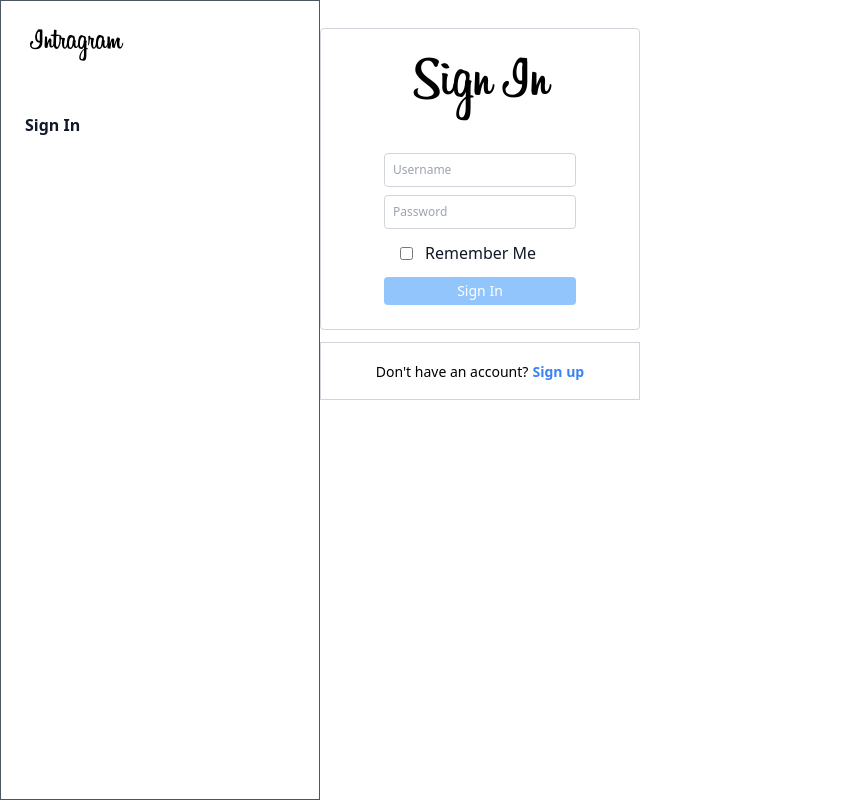
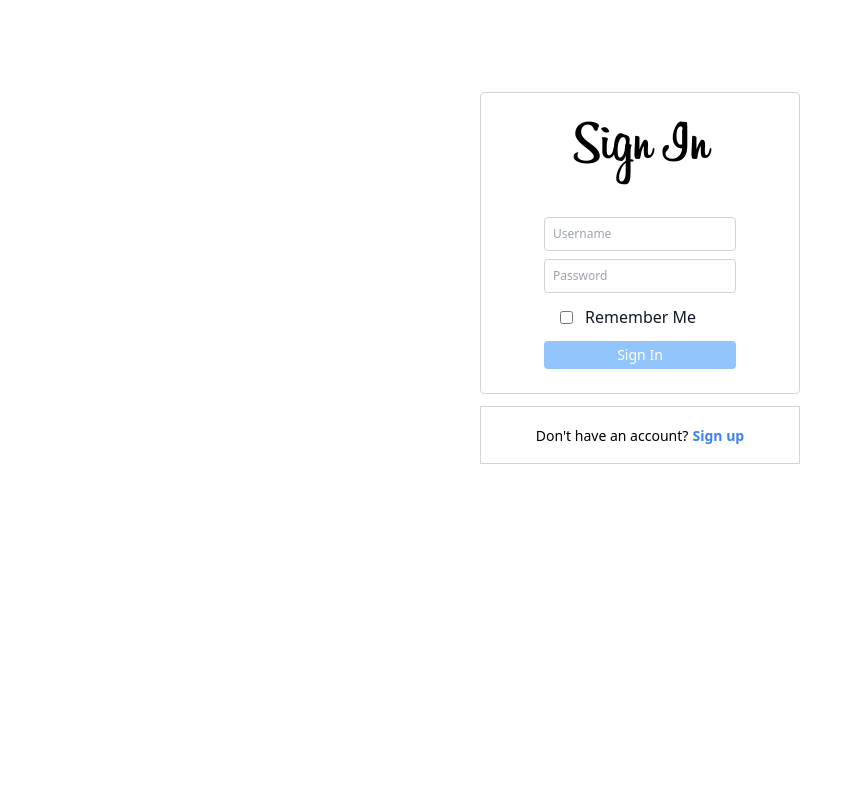
Before and after one commit to Willmo103/Meme-Share, a Flask app: page /login in a window 1280 px wide. Shown: the whole page, without its empty margins (0-862 px from the left). Run offline with Flask 3, Linux system fonts and the light colour scheme; parts of the project's set-up code (start-up, migrations or seed data) failed here and were passed over; some libraries are stand-ins or nearby versions.

Commit message:
index page and base.html all styled corretly

```diff
--- a/app/routes/index.py
+++ b/app/routes/index.py
@@ -7,7 +7,7 @@ import os
 @endpoint.route("/")
 @endpoint.route("/index", methods=["GET"])
 def index_page():
-    if not current_user.is_authenticated and os.environ.get("ENV_MODE") != "dev":
+    if not current_user.is_authenticated:
         return redirect(url_for("routes.login"))
     else:
         user_id = None
--- a/app/static/css/output.css
+++ b/app/static/css/output.css
@@ -604,6 +604,18 @@ video {
   z-index: 50;
 }
 
+.col-auto {
+  grid-column: auto;
+}
+
+.col-span-10 {
+  grid-column: span 10 / span 10;
+}
+
+.col-span-2 {
+  grid-column: span 2 / span 2;
+}
+
 .m-4 {
   margin: 1rem;
 }
@@ -708,6 +720,10 @@ video {
 
 .mt-1 {
   margin-top: 0.25rem;
+}
+
+.mt-16 {
+  margin-top: 4rem;
 }
 
 .mt-2 {
@@ -944,6 +960,10 @@ video {
   align-items: center;
 }
 
+.items-baseline {
+  align-items: baseline;
+}
+
 .justify-start {
   justify-content: flex-start;
 }
@@ -958,6 +978,10 @@ video {
 
 .justify-between {
   justify-content: space-between;
+}
+
+.justify-around {
+  justify-content: space-around;
 }
 
 .justify-evenly {
@@ -1390,10 +1414,6 @@ video {
   font-family: 'billabong';
 
   src: url('../fonts/billabong.ttf');
-}
-
-.nav-icon {
-  font-size: 24px;
 }
 
 .fixed-sidebar {
--- a/app/static/css/styles.css
+++ b/app/static/css/styles.css
@@ -9,9 +9,7 @@
 
 @import 'fontawesome-free/css/all.css';
 
-.nav-icon {
-    font-size: 24px;
-}
+
 
 .fixed-sidebar {
     position: fixed;
--- a/app/templates/base.html
+++ b/app/templates/base.html
@@ -1,19 +1,6 @@
 <!DOCTYPE html>
 <html lang="en">
-
-<head>
-    <meta charset="UTF-8">
-    <meta name="viewport" content="width=device-width, initial-scale=1.0">
-    <title>{{ title }}</title>
-    <link class="" href="{{url_for('static', filename='css/output.css')}}" rel="stylesheet">
-    <link class="" href="../static/css/output.css" rel="stylesheet">
-    <script src="https://kit.fontawesome.com/03efbea893.js" crossorigin="anonymous"></script>
-    <!-- Site Icon -->
-    <link rel="icon" type="image/png" href="{{ url_for('static', filename='images/intragram_logo_darkmode.png') }}"
-        class="dark:hidden">
-</head>
-
-<body class="dark:bg-black bg-white text-gray-900 dark:text-gray-100">
+{% include 'head.html' %}
 
 <body class="dark:bg-black bg-white text-gray-900 dark:text-gray-100">
     <div class="flex flex-row">
@@ -35,25 +22,25 @@
                         {% if current_user.is_authenticated %}
                         <li class="flex flex-row w-full justify-between my-2">
                             <a class="text-grey-600 dark:text-white no-underline hover:text-gray-300 hover:text-underline py-2 px-4 text-1xl font-semibold"
-                                    href="#"><span class="mr-2"><i
-                                            class="fas fa-home mr-1 nav-icon ms-2"></i></span>Home</a>
+                                href="#"><span class="mr-2"><i class="fas fa-home mr-1 nav-icon ms-2"
+                                        style="width:24px; height:21px;"></i></span>Home</a>
                         </li>
                         <li class="flex flex-row w-full justify-between my-2">
                             <a class="text-grey-600 dark:text-white no-underline hover:text-gray-300 hover:text-underline py-3 px-4 text-1xl font-semibold"
-                                    href="#"><span class="mr-2"><i
-                                            class="far fa-bookmark mr-1 nav-icon ms-2"></i></span>Saved</a>
+                                href="#"><span class="mr-2"><i class="far fa-bookmark mr-1 nav-icon ms-2"
+                                        style="width:24px; height:21px;"></i></span>Saved</a>
                         </li>
                         <li class="flex flex-row w-full justify-start my-2">
                             <a class="text-grey-600 dark:text-white no-underline hover:text-gray-200 hover:text-underline py-2 px-4 text-1xl font-semibold"
                                 href="{{url_for('routes.logout')}}">
-                                    <span class="mr-2"><i
-                                            class="fa-solid fa-right-from-bracket nav-icon ms-2"></i></span>Logout</a>
+                                <span class="mr-2"><i class="fa-solid fa-right-from-bracket nav-icon ms-2"
+                                        style="width:24px; height:21px;"></i></span>Logout</a>
                         </li>
                         <li class="flex flex-row w-full justify-start my-2">
                             <a class="text-grey-600 dark:text-white no-underline hover:text-gray-200 hover:text-underline py-2 px-4 text-1xl font-semibold"
                                 class="nav-link" href="#" id="upload">
-                                    <span class="mr-2"><i
-                                            class="fa-solid fa-arrow-up-from-bracket nav-icon ms-2"></i></span>Upload</a>
+                                <span class="mr-2"><i class="fa-solid fa-arrow-up-from-bracket nav-icon ms-2"
+                                        style="width:24px; height:21px;"></i></span>Upload</a>
                         </li>
                         {% else %}
                         <li class="flex flex-row w-full justify-start my-2">
@@ -65,7 +52,10 @@
                 </div>
             </div>
         </nav>
-            <div class="ms-1/3 md:ms-1/4 lg:ms-1/4 xl:ms-1/4 w-2/3 md:w-3/4 lg:w-3/4 xl:w-3/4 overflow-auto">
+        <div class="top-0 left-0 bg-white dark:bg-black p-2 h-full w-1/3 md:w-1/4 lg:w-1/4 xl:w-1/4 overflow-auto">
+        </div>
+        <div
+            class="flex-col col-span-10 flex ms-1/3 md:ms-1/4 lg:ms-1/4 xl:ms-1/4 w-2/3 md:w-3/4 lg:w-3/4 xl:w-3/4 overflow-auto">
             <!-- Main Content -->
             {% block content %}{% endblock %}
         </div>
@@ -86,6 +76,12 @@
             // Get the modal
             var modal = document.getElementById("full_screen_modal");
 
+            window.addEventListener("scroll", function (event) {
+                if (!modal.classList.contains("hidden")) {
+                    window.scrollTo(0, 0);
+                }
+            });
+
             // Get the button that opens the modal
             var uploadBtn = document.getElementById("upload");
 
@@ -96,8 +92,8 @@
 
             // When the user clicks the button, open the modal
             uploadBtn.onclick = function () {
+                modalContent.innerHTML = `{% include 'upload_meme.html' %}`;
                 modal.classList.remove("hidden");
-                    modalContent.innerHTML = `{% include 'upload_meme.html' %}`;
                 while (modal.classList.contains("hidden")) {
                     window.scrollTo(0, 0);
                 }
--- /dev/null
+++ b/app/templates/head.html
@@ -0,0 +1,11 @@
+<head>
+    <meta charset="UTF-8">
+    <meta name="viewport" content="width=device-width, initial-scale=1.0">
+    <title>{{ title }}</title>
+    <link class="" href="{{url_for('static', filename='css/output.css')}}" rel="stylesheet">
+    <link class="" href="../static/css/output.css" rel="stylesheet">
+    <script src="https://kit.fontawesome.com/03efbea893.js" crossorigin="anonymous"></script>
+    <!-- Site Icon -->
+    <link rel="icon" type="image/png" href="{{ url_for('static', filename='images/intragram_logo_darkmode.png') }}"
+        class="dark:hidden">
+</head>
--- a/app/templates/login.html
+++ b/app/templates/login.html
@@ -1,6 +1,10 @@
-{% extends "base.html" %}
-{% block content %}
-<div class="h-auto py-4 w-auto bg-white dark:bg-black flex flex-col justify-center items-center">
+<!DOCTYPE html>
+<html lang="en">
+
+{% include 'head.html' %}
+
+<body class="dark:bg-black bg-white text-gray-900 dark:text-gray-100 flex flex-row items-center justify-center h-full">
+    <div class="h-full mt-16 py-4 w-auto bg-white dark:bg-black flex flex-col justify-center items-center">
         <div
             class="bg-white dark:bg-black border rounded border-gray-300 dark:border-gray-600 w-80 py-6 flex items-center flex-col mb-3 mt-3">
             <h1 class="text-6xl font-billabong text-black dark:text-white mb-2">{{ title }}</h1>
@@ -24,7 +28,8 @@
                     </div>
                 </div>
 
-            {{ form.submit(class="text-sm text-center bg-blue-300 dark:bg-gray-400 text-white dark:text-gray-900 py-1
+                {{ form.submit(class="text-sm text-center bg-blue-300 dark:bg-gray-400 text-white dark:text-gray-900
+                py-1
                 rounded font-medium",
                 value="Sign In")
                 }}
@@ -33,8 +38,9 @@
         </div>
         <div class="bg-white dark:bg-black border border-gray-300 dark:border-gray-600 text-center w-80 py-4 mb-6">
             <span class="text-sm text-black dark:text-white">Don't have an account?</span>
-        <a href="{{ url_for('routes.register') }}" class="text-blue-500 dark:text-blue-400 text-sm font-semibold">Sign
+            <a href="{{ url_for('routes.register') }}"
+                class="text-blue-500 dark:text-blue-400 text-sm font-semibold">Sign
                 up</a>
         </div>
     </div>
-{% endblock %}
+</body>
```
Also changed, not shown: app/templates/new_user.html (+14 -7 lines). Lines whose indentation alone changed are shown as unchanged.
